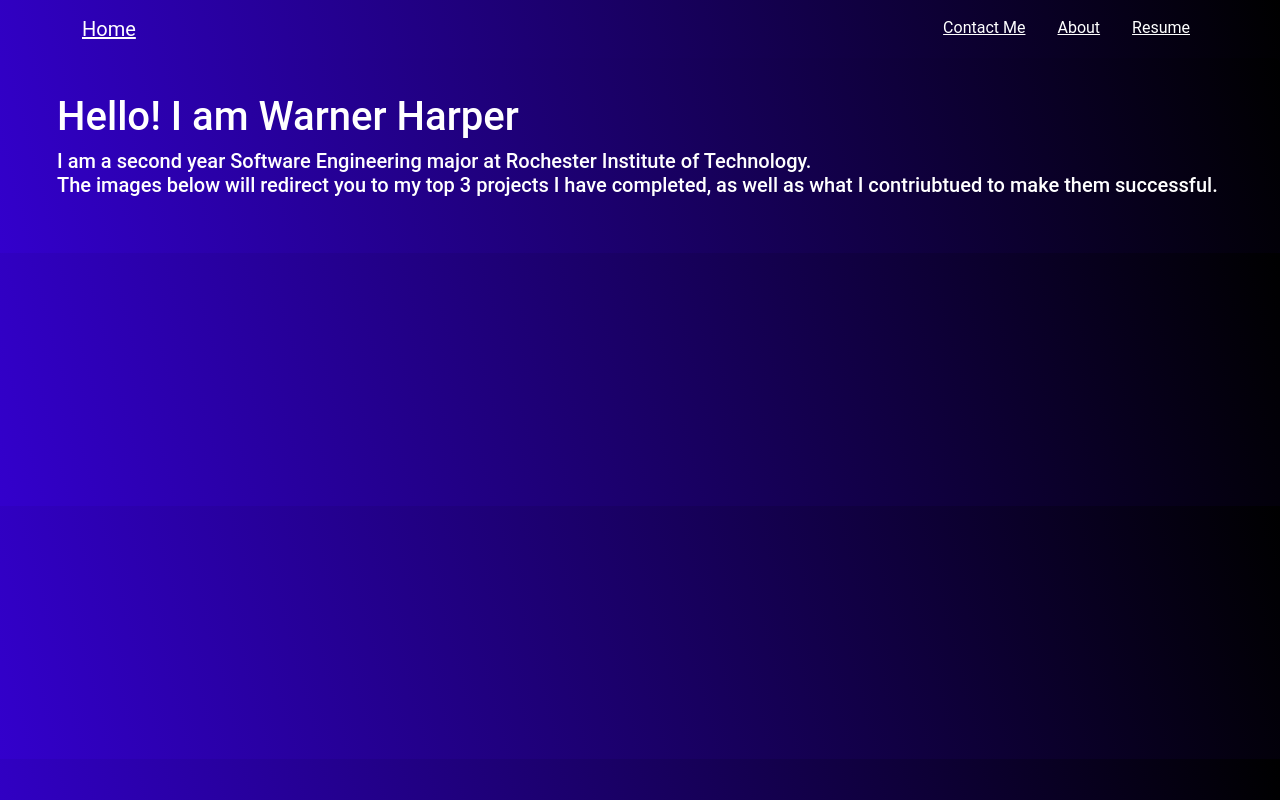
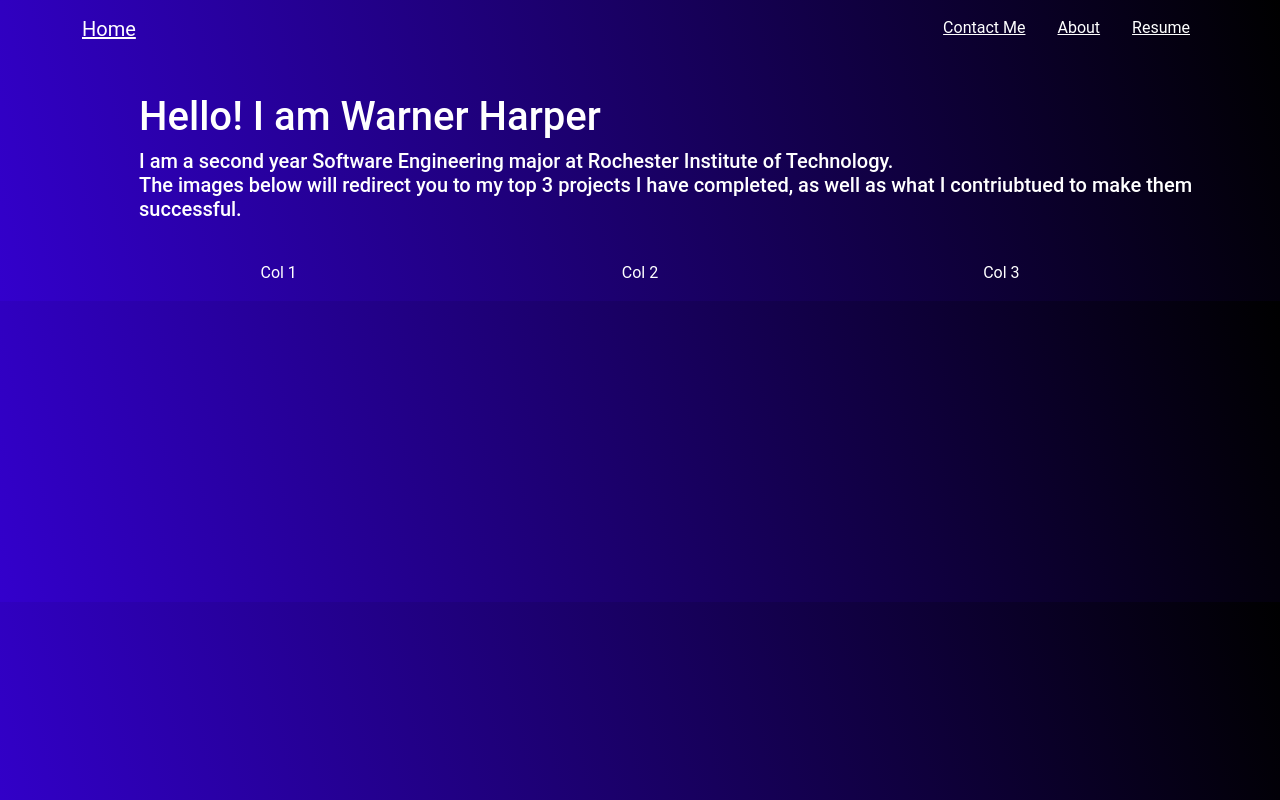
Before and after one commit to wlh3903/Online-Portfolio, a React (Vite) app in the folder online-personal-portfolio/: page / in a window 1280 px wide. Built offline with nearby package versions, Linux system fonts and the light colour scheme.

Commit message:
Formatted columns for images for modal pop up

```diff
--- /dev/null
+++ b/online-personal-portfolio/src/Components/Projects.css
@@ -0,0 +1,11 @@
+.col1{
+    text-align: center;
+}
+
+.col2{
+    text-align: center;
+}
+
+.col3{
+    text-align: center;
+}
--- /dev/null
+++ b/online-personal-portfolio/src/Components/Projects.jsx
@@ -0,0 +1,28 @@
+import React from "react";
+import { Button, Col, Container, Nav, Navbar, Row } from "react-bootstrap";
+import './Projects.css'
+
+class Projects extends React.Component{
+    constructor(props){
+        super(props)
+    }
+
+    render(){
+        return(
+            <Container>
+                <Row>
+                    <Col className="col1">
+                        Col 1
+                    </Col>
+                    <Col className="col2">
+                        Col 2
+                    </Col>
+                    <Col className="col3">
+                        Col 3
+                    </Col>
+                </Row>
+            </Container>
+        )
+    }
+}
+export default Projects
--- a/online-personal-portfolio/src/Pages/Home.css
+++ b/online-personal-portfolio/src/Pages/Home.css
@@ -4,7 +4,7 @@ body {
 }
 
 .card{
-    background: linear-gradient(75deg, #3300CC, #000000);
+    background: none;
     color: #FFFFFF;
     border: 0;
     width: 100%;
--- a/online-personal-portfolio/src/Pages/Home.jsx
+++ b/online-personal-portfolio/src/Pages/Home.jsx
@@ -3,6 +3,7 @@ import { Card, Button, Container, Row } from "react-bootstrap";
 import Header from "../Components/Header";
 import Navigation from "../Components/Navigation";
 import './Home.css';
+import Projects from "../Components/Projects";
 
 const Home = () => {
   return (
@@ -11,12 +12,13 @@ const Home = () => {
         <Row>
           <Navigation />
         </Row>
+        <Card>
+          <Card.Title><Header /></Card.Title>
+          <Card.Body className="shift-right">
+            <Projects />
+          </Card.Body>
+        </Card>
       </Container>
-      <Card>
-        <Card.Title><Header /></Card.Title>
-        <Card.Body>
-        </Card.Body>
-      </Card>
     </>
   );
 }
```
